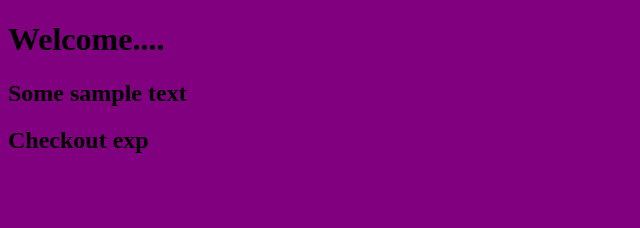
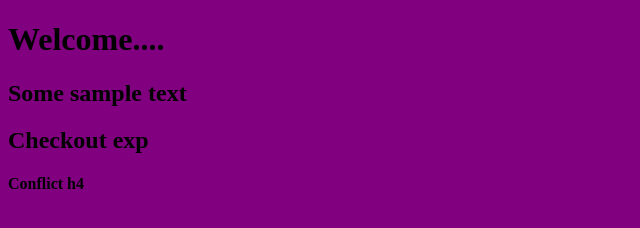
Before and after one commit to jijikp/gitsample, a plain HTML site: page index.html in a window 1280 px wide. Shown: the full height of the page, 0-640 px from the left. Drawn offline with Linux system fonts and the light colour scheme.

Commit message:
h4 content added to index

```diff
--- a/index.html
+++ b/index.html
@@ -10,5 +10,6 @@
     <h1>Welcome....</h1>
     <h2>Some sample text</h2>
     <h2>Checkout exp</h2>
+    <h4>Conflict h4</h4>
 </body>
 </html>
```
